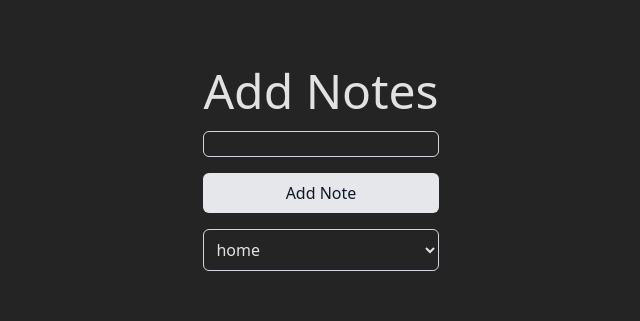
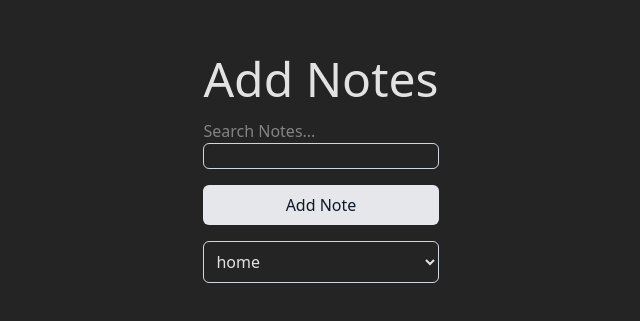
Before and after one commit to joebalzac/mini-notion-project, a React (Vite) app: page / in a window 1280 px wide. Shown: the part 199-520 px from the top of the page, without its empty margins (319-959 px from the left). Built offline with nearby package versions, Linux system fonts and the light colour scheme.

Commit message:
adds search method

```diff
--- a/src/components/NotesInput.tsx
+++ b/src/components/NotesInput.tsx
@@ -14,6 +14,8 @@ export const NotesInput = () => {
   const [tags, setTags] = useState<string[]>(['home', 'work', 'school']);
   const [newTag, setNewTag] = useState<string>('');
   const [editingTag, setEditingTag] = useState('');
+
+  const [search, setSearch] = useState('');
 
   const handleAddNote = () => {
     if (!newNote.trim()) return null;
@@ -55,9 +57,22 @@ export const NotesInput = () => {
     setEditingId(null);
   };
 
+  const filteredNotes = notes.filter(
+    (note) =>
+      note.title.toLowerCase().includes(search.toLowerCase()) ||
+      tags.some((tag) => tag.toLowerCase().includes(search.toLowerCase())) ||
+      search.toLowerCase() === ''
+  );
+
   return (
     <div>
       <h1 className="text-5xl pb-4"> Add Notes </h1>
+      <input
+        type="text"
+        placeholder="Search Notes..."
+        value={search}
+        onChange={(e) => setSearch(e.target.value)}
+      />
       <div className="flex flex-col gap-4 mb-16">
         <input
           type="text"
@@ -86,7 +101,7 @@ export const NotesInput = () => {
         </select>
       </div>
       <div>
-        {notes.map((note) => (
+        {filteredNotes.map((note) => (
           <div>
             {editingId === note.id ? (
               <div>
```
